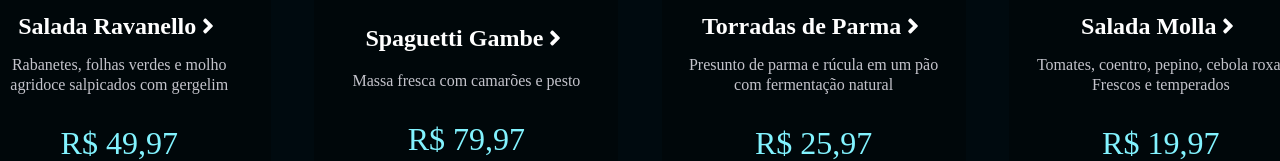
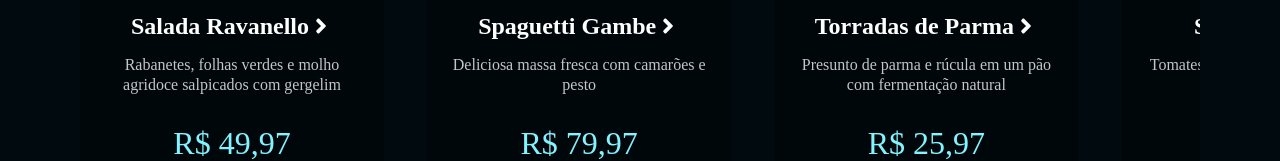
Before and after one commit to Matheusdev10/food-explorer-front, a React (Vite) app: page /home in a window 1280 px wide. Shown: the part 949-1110 px from the top of the page. Built offline with nearby package versions, Linux system fonts and the light colour scheme.

Commit message:
estruturando carousel no componente section

```diff
--- a/src/Components/CardItem/index.jsx
+++ b/src/Components/CardItem/index.jsx
@@ -1,5 +1,5 @@
 import { Button } from '../Button';
-import { Box } from './styles';
+import { Box, Container } from './styles';
 import { FiMinus, FiPlus } from 'react-icons/fi';
 import { FaAngleRight } from 'react-icons/fa';
 import iconHeart from '../../assets/iconHeart.svg';
@@ -34,6 +34,7 @@ export function CardItem({
 
   return (
     <>
+      <Container>
         <Box>
           <button onClick={(e) => setToogle((state) => !state)}>
             <img
@@ -62,6 +63,7 @@ export function CardItem({
             <Button onClick={count} title={'incluir'} />
           </div>
         </Box>
+      </Container>
     </>
   );
 }
--- a/src/Components/CardItem/styles.js
+++ b/src/Components/CardItem/styles.js
@@ -1,5 +1,5 @@
 import styled from 'styled-components';
-
+export const Container = styled.div``;
 export const Box = styled.div`
   width: 19rem;
   border-radius: 0.5rem;
--- a/src/Components/Section/index.jsx
+++ b/src/Components/Section/index.jsx
@@ -1,37 +1,35 @@
-import { Container, Slider } from './styles';
+import { Container, Carousel } from './styles';
 import { FiChevronLeft, FiChevronRight } from 'react-icons/fi';
 import { useRef } from 'react';
 
 export function Section({ title, children }) {
-  const slider = useRef(null);
+  const carousel = useRef(null);
 
   function handleLeftClick(e) {
     e.preventDefault();
 
-    slider.current.scrollLeft -= slider.current.offsetWidth;
+    carousel.current.scrollLeft -= carousel.current.offsetWidth;
   }
 
   function handleRightClick(e) {
     e.preventDefault();
 
-    slider.current.scrollLeft += slider.current.offsetWidth;
+    carousel.current.scrollLeft += carousel.current.offsetWidth;
   }
 
   return (
     <Container>
       <h2>{title}</h2>
 
-      <Slider>
+      <Carousel>
         <button className="btn-left" onClick={handleLeftClick}>
           <FiChevronLeft size={50} />
         </button>
-
-        <div ref={slider}>{children}</div>
-
+        <div ref={carousel}>{children}</div>
         <button className="btn-right" onClick={handleRightClick}>
           <FiChevronRight size={50} />
         </button>
-      </Slider>
+      </Carousel>
     </Container>
   );
 }
--- a/src/Components/Section/styles.js
+++ b/src/Components/Section/styles.js
@@ -1,15 +1,91 @@
+// import styled from 'styled-components';
+
+// export const Container = styled.section`
+//   width: 70rem;
+
+// //   > h2 {
+
+// //   }
+// `;
+// export const Carousel = styled.div`
+//   position: relative;
+
+//   > div {
+//     display: flex;
+//     gap: 2.7rem;
+//     overflow-x: auto;
+//     scroll-behavior: smooth;
+//     ::-webkit-scrollbar {
+//       display: none;
+//     }
+//   }
+//   .btn-left,
+//   .btn-right {
+//     position: absolute;
+//     z-index: 5;
+//     height: 51.2rem;
+//     width: 11.6rem;
+//     padding-inline: 1rem;
+//     color: ${({ theme }) => theme.COLORS.WHITE};
+//     display: none;
+//   }
+//   .btn-left {
+//     top: 0;
+//     left: 0;
+//     border: none;
+//     background: linear-gradient(
+//       270deg,
+//       rgba(0, 10, 15, 0.272541) 0%,
+//       #000a0f 100%
+//     );
+//   }
+//   .btn-right {
+//     top: 0;
+//     right: 0;
+//     justify-content: flex-end;
+//     border: none;
+//     background: linear-gradient(
+//       90deg,
+//       rgba(0, 10, 15, 0.272541) 0%,
+//       #000a0f 100%
+//     );
+//   }
+//   @media (min-width: 768px) {
+//     .btn-left,
+//     .btn-right {
+//       display: flex;
+//       align-items: center;
+//       transition: all ease 0.5s;
+//       opacity: 0;
+//     }
+//     &:hover {
+//       .btn-left,
+//       .btn-right {
+//         opacity: 1;
+//       }
+//     }
+//   }
+// `;
+
 import styled from 'styled-components';
 
 export const Container = styled.section`
+  width: 70rem;
+  padding-inline: 4rem;
+  margin-bottom: 4rem;
   > h2 {
     font-size: 2rem;
     margin-top: 3.9375rem;
     margin-bottom: 1.4375rem;
   }
+
+  @media (min-width: 768px) {
+    padding-inline: 0;
+  }
 `;
-export const Slider = styled.div`
+export const Carousel = styled.div`
   position: relative;
-
+  max-width: 136.8rem;
   > div {
     display: flex;
     gap: 2.7rem;
@@ -23,7 +99,7 @@ export const Slider = styled.div`
   .btn-right {
     position: absolute;
     z-index: 5;
-    height: 51.2rem;
+    height: 40rem;
     width: 11.6rem;
     padding-inline: 1rem;
     color: ${({ theme }) => theme.COLORS.WHITE};
@@ -50,4 +126,20 @@ export const Slider = styled.div`
       #000a0f 100%
     );
   }
+  @media (min-width: 768px) {
+    .btn-left,
+    .btn-right {
+      display: flex;
+      align-items: center;
+      transition: all ease 0.5s;
+      opacity: 0;
+    }
+    &:hover {
+      .btn-left,
+      .btn-right {
+        opacity: 1;
+        z-index: 0;
+      }
+    }
+  }
 `;
--- a/src/mock/products.js
+++ b/src/mock/products.js
@@ -26,7 +26,7 @@ export const products = [
     type: 'mainDishes',
     img: spaguettiGambe,
     disheName: 'Spaguetti Gambe',
-    description: 'Massa fresca com camarões e pesto',
+    description: 'Deliciosa massa fresca com camarões e pesto',
     price: 79.97,
   },
   {
--- a/src/pages/Home/styles.js
+++ b/src/pages/Home/styles.js
@@ -4,7 +4,6 @@ export const Container = styled.div`
   display: flex;
   flex-wrap: wrap;
   justify-content: center;
-
   overflow-x: hidden;
   gap: 1.6875rem;
   padding-bottom: 7.5rem;
```
Lines whose indentation alone changed are shown as unchanged.
